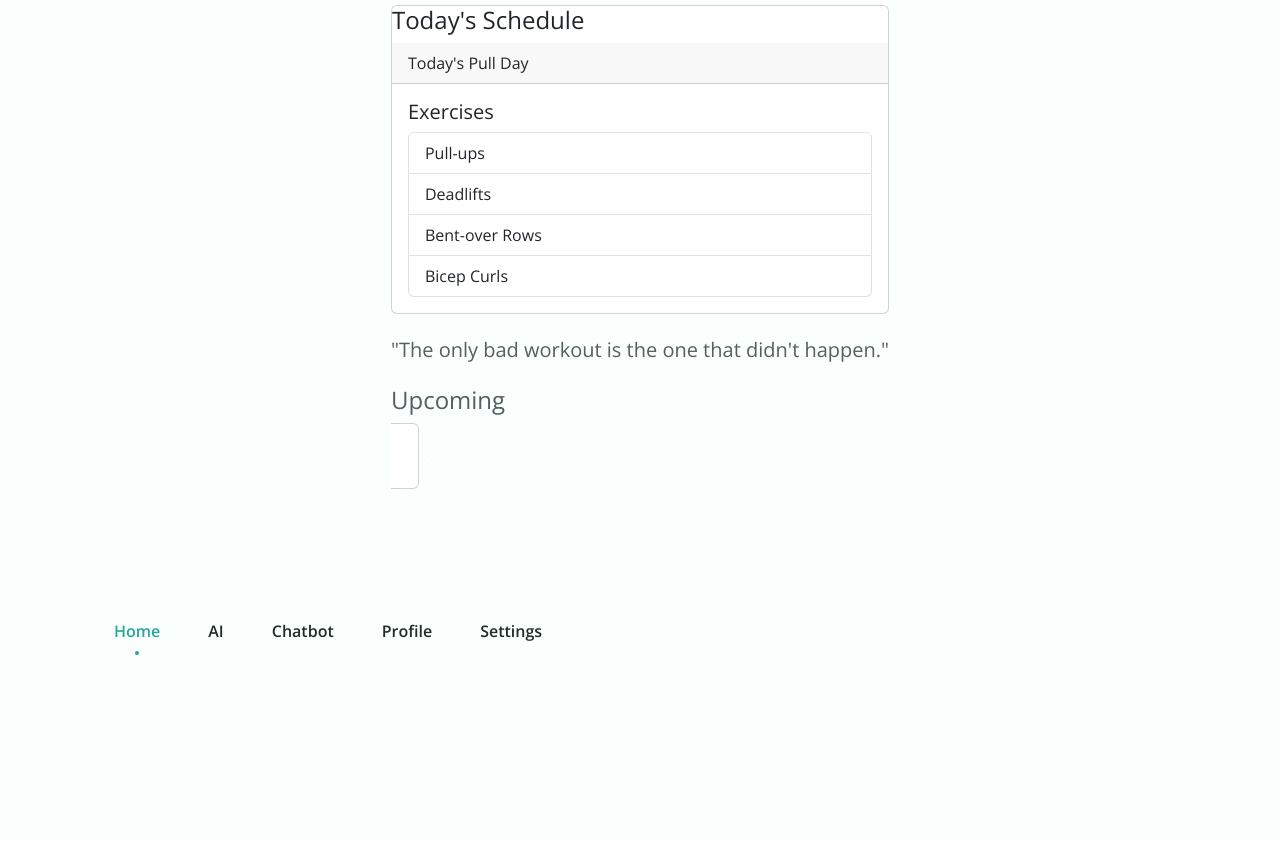
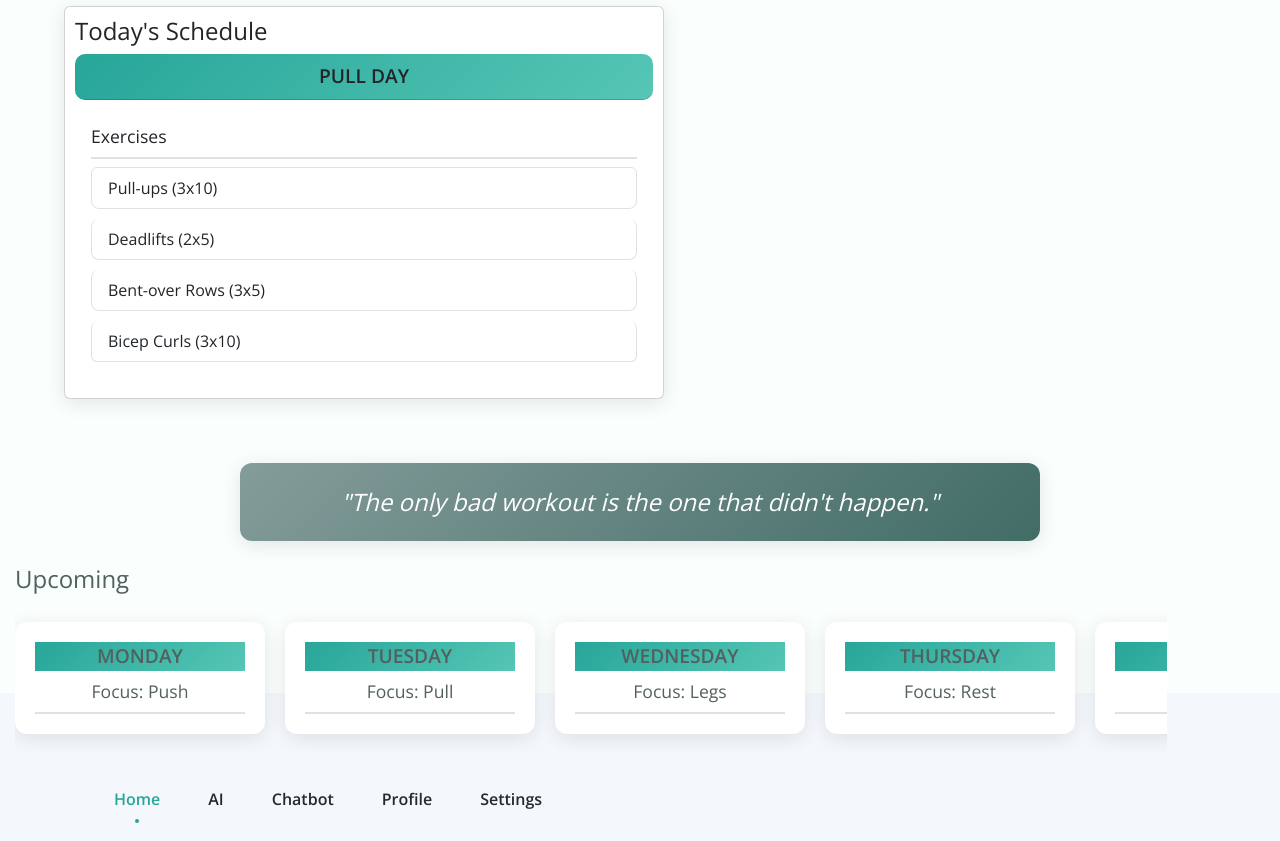
Before and after one commit to ibrahim-parvez/FitBot, a plain HTML site: page home.html in a window 1280 px wide. Shown: the part 107-948 px from the top of the page. Before the commit the page ends 800 px from the top, so only its background shows below. Drawn offline with nearby package versions, Linux system fonts and the light colour scheme; a script that the page names is missing; some icons are missing.

Commit message:
Updated Home Page

```diff
--- a/assets/login+signup/css/styles.css
+++ b/assets/login+signup/css/styles.css
@@ -1,149 +1,158 @@
-body
-{
-    font-family: Arial, sans-serif;
-    background-color: #f4f4f4;
+/* Global Styles */
+* {
+    box-sizing: border-box;
+    margin: 0;
+    padding: 0;
+    font-family: 'Arial', sans-serif;
+}
+
+body {
     display: flex;
     flex-direction: column;
     align-items: center;
     min-height: 100vh;
+    background-color: #f4f4f4;
     margin: 0;
     padding-top: 80px;
 }
 
-#header
-{
+#header {
     width: 100%;
-    background-color: #007bff;
+    background-color: #27a699;
     color: white;
     text-align: center;
-    padding: 15px 0;
+    padding: 20px 0;
     position: absolute;
     top: 0;
     left: 0;
 }
 
-.login-container
-{
+#header h1 {
+    font-size: 2rem;
+    font-weight: 600;
+}
+
+/* Login Container */
+.login-container {
     background: white;
-    padding: 30px;
-    border-radius: 8px;
-    box-shadow: 0px 4px 8px rgba(0, 0, 0, 0.2);
-    margin-top: 180px;
+    padding: 40px;
+    border-radius: 10px;
+    box-shadow: 0 10px 30px rgba(0, 0, 0, 0.1);
+    margin-top: 140px;
     text-align: center;
     width: 350px;
     max-width: 90%;
+    border: 1px solid #e1e1e1;
 }
 
-/* Form fields */
-form
-{
-    display: flex;
-    flex-direction: column;
+/* Title and Heading */
+h2 {
+    font-size: 1.5rem;
+    margin-bottom: 20px;
+    font-weight: 600;
+    color: #333;
 }
 
-label
-{
+/* Form Input Group */
+.input-group {
+    margin-bottom: 20px;
     text-align: left;
-    font-weight: bold;
-    margin: 10px 0 5px;
 }
 
-input
-{
-    padding: 10px;
-    font-size: 16px;
-    border: 1px solid #ccc;
-    border-radius: 5px;
+.input-group label {
+    font-size: 14px;
+    font-weight: 500;
+    color: #333;
+    margin-bottom: 8px;
 }
 
-button
-{
-    background-color: #007bff;
+.input-group input {
+    width: 100%;
+    padding: 12px;
+    font-size: 16px;
+    border-radius: 5px;
+    border: 1px solid #ccc;
+    box-sizing: border-box;
+    background-color: #f9f9f9;
+    margin-bottom: 10px;
+}
+
+.input-group input:focus {
+    border-color: #27a699;
+    outline: none;
+    background-color: #fff;
+}
+
+/* Submit Button */
+button {
+    background-color: #27a699;
     color: white;
     padding: 12px;
     font-size: 16px;
     border: none;
     border-radius: 5px;
     cursor: pointer;
-    margin-top: 15px;
+    width: 100%;
+    transition: background-color 0.3s ease;
 }
 
-button:hover
-{
-    background-color: #0056b3;
+button:hover {
+    background-color: #27a699;
 }
 
-.signup-link
-{
-    padding-top: 10px;
+/* Sign Up Link */
+.signup-link {
     margin-top: 15px;
     font-size: 14px;
 }
 
-.signup-link a
-{
+.signup-link a {
     color: #007bff;
     text-decoration: none;
-    font-weight: bold;
+    font-weight: 500;
 }
 
-.signup-link a:hover
-{
+.signup-link a:hover {
     text-decoration: underline;
 }
 
-#footer
-{
+/* Error Message */
+#error-message {
+    color: red;
+    display: none;
+    font-size: 14px;
+    margin-top: 15px;
+}
+
+/* Footer */
+#footer {
     width: 100%;
-    background-color: #007bff;
+    background-color: #27a699;
     color: white;
     text-align: center;
-    padding: 15px 0;
-    position: relative;
-    margin-top: auto;
-    top: 0;
+    padding: 20px 0;
+    position: absolute;
+    bottom: 0;
+    left: 0;
 }
 
-.signup-container
-{
-    display: flex;
-    flex-direction: column;
-    background: white;
-    padding: 20px;
-    border-radius: 8px;
-    box-shadow: 0px 4px 8px rgba(0, 0, 0, 0.2);
-    text-align: center;
-    max-width: 500px;
-    width: 90%;
-    margin-top: 80px;
-    margin-bottom: 40px;
-    margin-left: 40px;
-    margin-right: 40px;
+/* Responsive Design */
+@media (max-width: 600px) {
+    #header h1 {
+        font-size: 1.5rem;
     }
 
-
-input, select, textarea
-{
-    padding: 10px;
-    font-size: 16px;
-    border: 1px solid #ccc;
-    border-radius: 5px;
-    margin-bottom: 10px;
+    .login-container {
+        width: 90%;
+        margin-top: 100px;
+        padding: 30px;
     }
 
-.login-link {
-    margin-top: 15px;
-    font-size: 14px;
+    h2 {
+        font-size: 1.3rem;
     }
 
-.login-link a
-{
-    color: #007bff;
-    text-decoration: none;
-    font-weight: bold;
+    button {
+        padding: 10px;
     }
-
-.login-link a:hover
-{
-    text-decoration: underline;
 }
--- a/assets/style.css
+++ b/assets/style.css
@@ -1,19 +1,75 @@
+/* Global Styles */
 body, html {
   height: 100%;
   margin: 0;
+  font-family: 'Roboto', sans-serif; /* Modern font */
+  background-color: #f4f7fb; /* Light background color for contrast */
 }
 
-.main-content {
-  height: 100%;
-  display: flex;
-  flex-direction: column;
+/* Card Styling */
+.card {
+  background-color: #fff;
+  border-radius: 12px; /* Rounded corners for the card */
+  box-shadow: 0 4px 20px rgba(0, 0, 0, 0.1); /* Slight shadow for depth */
+  margin-bottom: 20px;
+  width: 100%;
+  max-width: 600px; /* Limit the card width */
+  overflow: hidden;
+  padding: 10px;
+  width: 90%;
+  margin: 5%;
 }
 
-.content {
-  flex: 1;
+.card-header {
+  background: linear-gradient(135deg, #27a699, #56c6b5); /* Gradient background */
+  color: white;
+  padding: 20px;
+  text-align: center;
+  font-size: 1.5rem;
+  font-weight: 600;
+  text-transform: uppercase;
+}
+
+.card-body {
   padding: 20px;
 }
 
+.card-title {
+  font-size: 1.25rem;
+  font-weight: 500;
+  color: #333;
+  margin-bottom: 20px;
+  border-bottom: 2px solid #e1e1e1; /* Divider line */
+  padding-bottom: 10px;
+}
+
+.list-group {
+  list-style: none;
+  padding: 0;
+}
+
+.list-group-item {
+  padding: 12px;
+  background-color: #f9f9f9;
+  border: 1px solid #e1e1e1;
+  border-radius: 8px;
+  margin-bottom: 10px;
+  font-size: 1rem;
+  color: #333;
+  transition: background-color 0.3s ease, transform 0.3s ease;
+}
+
+.list-group-item:hover {
+  background-color: #f1f1f1;
+  transform: translateY(-2px); /* Subtle lift effect */
+}
+
+/* Spacing for the card */
+.mt-4 {
+  margin-top: 1.5rem; /* Top margin for spacing */
+}
+
+/* Navbar and link adjustments */
 .navbar-bottom {
   position: fixed;
   bottom: 0;
@@ -31,28 +87,134 @@ body, html {
   text-decoration: none;
 }
 
+/* Additional Responsiveness */
+@media (max-width: 600px) {
+  .card-header {
+    font-size: 1.2rem; /* Slightly smaller on smaller screens */
+    padding: 15px;
+  }
 
+  .card-body {
+    padding: 15px;
+  }
 
-/* Center the content and give some space */
-.main-content {
-  display: flex;
-  flex-direction: column;
-  align-items: center;
-  padding: 20px;
+  .card-title {
+    font-size: 1.1rem;
+  }
+
+  .list-group-item {
+    font-size: 0.95rem;
+    padding: 10px;
+  }
 }
 
-/* Give the cards a little spacing */
-.card {
-  margin-bottom: 20px;
+/* Quote Banner */
+.quote-banner {
+  background: linear-gradient(135deg, #849c9a, #426c66); /* Gradient background for impact */
+  color: white;
+  padding: 20px 30px;
+  border-radius: 12px;
+  box-shadow: 0 4px 20px rgba(0, 0, 0, 0.1); /* Subtle shadow for depth */
+  width: 90%;
+  max-width: 800px; /* Restrict width for larger screens */
+  margin: 0 auto; /* Center the banner */
+  text-align: center;
+  margin-top: 40px;
+  font-weight: 500;
 }
 
-/* Adjust the carousel items to have uniform size */
-.carousel-item {
-  width: 200px;
-  margin-right: 10px;
+.quote-banner h5 {
+  font-size: 1.5rem; /* Larger font size for impact */
+  line-height: 1.6;
+  font-style: italic; /* Italicized for added emphasis */
+  margin: 0;
+  padding: 0;
 }
 
-.carousel-inner {
+/* Additional responsiveness for mobile */
+@media (max-width: 600px) {
+  .quote-banner {
+      padding: 15px 20px; /* Less padding on smaller screens */
+  }
+
+  .quote-banner h5 {
+      font-size: 1.2rem; /* Slightly smaller font size on mobile */
+  }
+}
+
+/* Horizontal Scroll Container */
+.upcoming-scroll-container {
   display: flex;
-  justify-content: space-between;
+  flex-wrap: nowrap; /* Prevent wrapping */
+  overflow-x: auto; /* Allow horizontal scrolling */
+  gap: 20px; /* Space between cards */
+  padding: 20px 0;
+  scroll-behavior: smooth; /* Smooth scroll */
 }
+
+/* Card Styling for Upcoming Workouts */
+.upcoming-workout-card {
+  background-color: #fff;
+  border-radius: 12px; /* Rounded corners for the card */
+  box-shadow: 0 4px 20px rgba(0, 0, 0, 0.1); /* Slight shadow for depth */
+  width: 250px; /* Set a fixed width for the cards */
+  min-width: 250px; /* Minimum width to prevent shrinkage */
+  padding: 20px;
+  flex-shrink: 0; /* Prevent cards from shrinking */
+  text-align: center;
+}
+
+.card-header {
+  background: linear-gradient(135deg, #27a699, #56c6b5); /* Gradient background */
+  color: white;
+  padding: 15px;
+  font-size: 1.2rem;
+  font-weight: 600;
+  text-transform: uppercase;
+  border-radius: 10px;
+}
+
+.card-body {
+  padding: 10px;
+}
+
+.card-title {
+  font-size: 1.1rem;
+  font-weight: 500;
+  color: #333;
+  margin-top: 10px;
+}
+
+/* Smooth scrolling */
+.upcoming-scroll-container::-webkit-scrollbar {
+  height: 8px; /* Vertical scrollbar size */
+}
+
+.upcoming-scroll-container::-webkit-scrollbar-thumb {
+  background-color: #27a699; /* Color for the scrollbar thumb */
+  border-radius: 10px;
+}
+
+.upcoming-scroll-container::-webkit-scrollbar-track {
+  background: #f1f1f1; /* Track color */
+}
+
+/* Responsiveness */
+@media (max-width: 600px) {
+  .upcoming-workout-card {
+      width: 200px; /* Smaller cards on mobile */
+  }
+
+  .card-header {
+      font-size: 1rem; /* Smaller font on mobile */
+  }
+
+  .card-title {
+      font-size: 0.9rem; /* Slightly smaller font size on mobile */
+  }
+}
+
+.upcoming {
+  width: 90%;
+  margin: 15px;
+}
--- a/home.html
+++ b/home.html
@@ -32,81 +32,83 @@
     <div class="main-content">
         <div class="content">
             <!-- Welcome Message -->
-            <h1 class="text-center">Welcome Back</h1>
+            <p style="text-align: center; margin: 0;">FitBot</p>
+            <h1 class="text-center">Welcome Back Demo User!</h1>
+            <hr>
 
             <!-- Today's Schedule Card -->
             <div class="card mt-4">
                 <h4>Today's Schedule</h4>
                 <div class="card-header">
-                    Today's Pull Day
+                    Pull Day
                 </div>
                 <div class="card-body">
                     <h5 class="card-title">Exercises</h5>
                     <ul class="list-group">
-                        <li class="list-group-item">Pull-ups</li>
-                        <li class="list-group-item">Deadlifts</li>
-                        <li class="list-group-item">Bent-over Rows</li>
-                        <li class="list-group-item">Bicep Curls</li>
+                        <li class="list-group-item">Pull-ups (3x10)</li>
+                        <li class="list-group-item">Deadlifts (2x5)</li>
+                        <li class="list-group-item">Bent-over Rows (3x5)</li>
+                        <li class="list-group-item">Bicep Curls (3x10)</li>
                     </ul>
                 </div>
             </div>
 
             <!-- Motivational Quote Section -->
-            <div class="mt-4 text-center">
+            <div class="quote-banner mt-4 text-center">
                 <h5>"The only bad workout is the one that didn't happen."</h5>
             </div>
 
-            <!-- Upcoming Workouts Carousel -->
-            <div class="mt-4">
+            <!-- Upcoming Workouts Horizontal Scroll -->
+            <div class="mt-4 upcoming">
                 <h4>Upcoming</h4>
-                <div id="upcomingCarousel" class="carousel slide" data-bs-ride="carousel">
-                    <div class="carousel-inner">
-                        <div class="carousel-item active">
-                            <div class="card">
+                <div class="upcoming-scroll-container">
+                    <div class="upcoming-workout-card">
+                        <div class="card-header">
+                            Monday
+                        </div>
                         <div class="card-body">
-                                    <h5 class="card-title">Day 1: Push</h5>
+                            <h5 class="card-title">Focus: Push</h5>
                         </div>
                     </div>
+
+                    <div class="upcoming-workout-card">
+                        <div class="card-header">
+                            Tuesday
                         </div>
-                        <div class="carousel-item">
-                            <div class="card">
                         <div class="card-body">
-                                    <h5 class="card-title">Day 2: Pull</h5>
+                            <h5 class="card-title">Focus: Pull</h5>
                         </div>
                     </div>
+
+                    <div class="upcoming-workout-card">
+                        <div class="card-header">
+                            Wednesday
                         </div>
-                        <div class="carousel-item">
-                            <div class="card">
                         <div class="card-body">
-                                    <h5 class="card-title">Day 3: Legs</h5>
+                            <h5 class="card-title">Focus: Legs</h5>
                         </div>
                     </div>
+
+                    <div class="upcoming-workout-card">
+                        <div class="card-header">
+                            Thursday
                         </div>
-                        <div class="carousel-item">
-                            <div class="card">
                         <div class="card-body">
-                                    <h5 class="card-title">Day 4: Rest</h5>
+                            <h5 class="card-title">Focus: Rest</h5>
                         </div>
                     </div>
+
+                    <div class="upcoming-workout-card">
+                        <div class="card-header">
+                            Friday
                         </div>
-                        <div class="carousel-item">
-                            <div class="card">
                         <div class="card-body">
-                                    <h5 class="card-title">Day 5: Push</h5>
+                            <h5 class="card-title">Focus: Push</h5>
                         </div>
                     </div>
                 </div>
             </div>
-                    <button class="carousel-control-prev" type="button" data-bs-target="#upcomingCarousel" data-bs-slide="prev">
-                        <span class="carousel-control-prev-icon" aria-hidden="true"></span>
-                        <span class="visually-hidden">Previous</span>
-                    </button>
-                    <button class="carousel-control-next" type="button" data-bs-target="#upcomingCarousel" data-bs-slide="next">
-                        <span class="carousel-control-next-icon" aria-hidden="true"></span>
-                        <span class="visually-hidden">Next</span>
-                    </button>
-                </div>
-            </div>
+
         </div>
 
         <!-- Bottom Navbar -->
```
Also changed, not shown: login.html (+10 -9 lines), profile.html (+3 -0 lines). Lines whose indentation alone changed are shown as unchanged.
